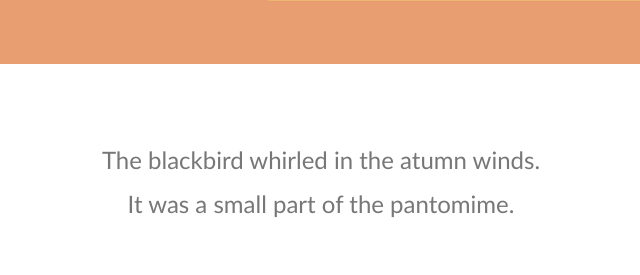
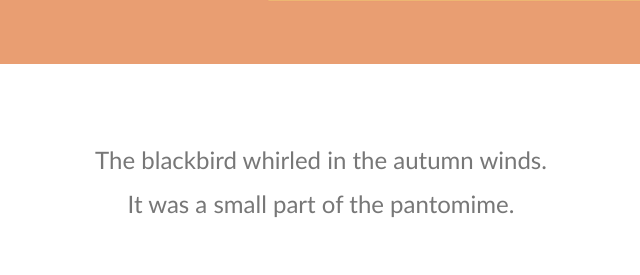
Before and after one commit to tglocicero/BLACKBIRD, a plain HTML site: page index.html in a window 1280 px wide. Shown: the part 3983-4258 px from the top of the page, 319-959 px from the left. Drawn offline with nearby package versions, Linux system fonts and the light colour scheme.

Commit message:
typo fix

```diff
--- a/index.html
+++ b/index.html
@@ -236,7 +236,7 @@
 
 
 <div class="w3-content w3-container w3-padding-64" id="stanza3">
-    <h3 class="w3-center">The blackbird whirled in the atumn winds.<br>
+    <h3 class="w3-center">The blackbird whirled in the autumn winds.<br>
         It was a small part of the pantomime.<br>
     </h3>
 </div>
```
